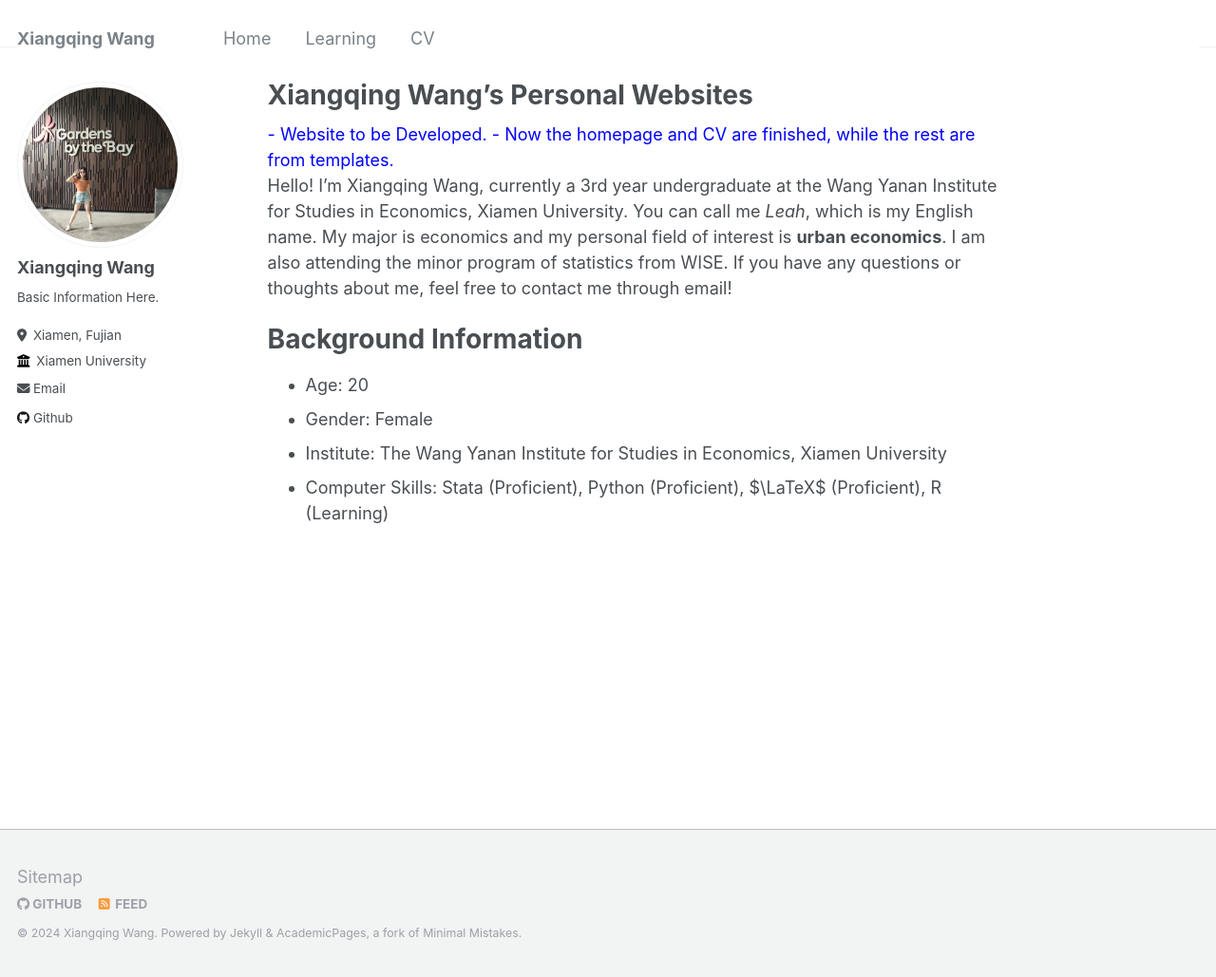
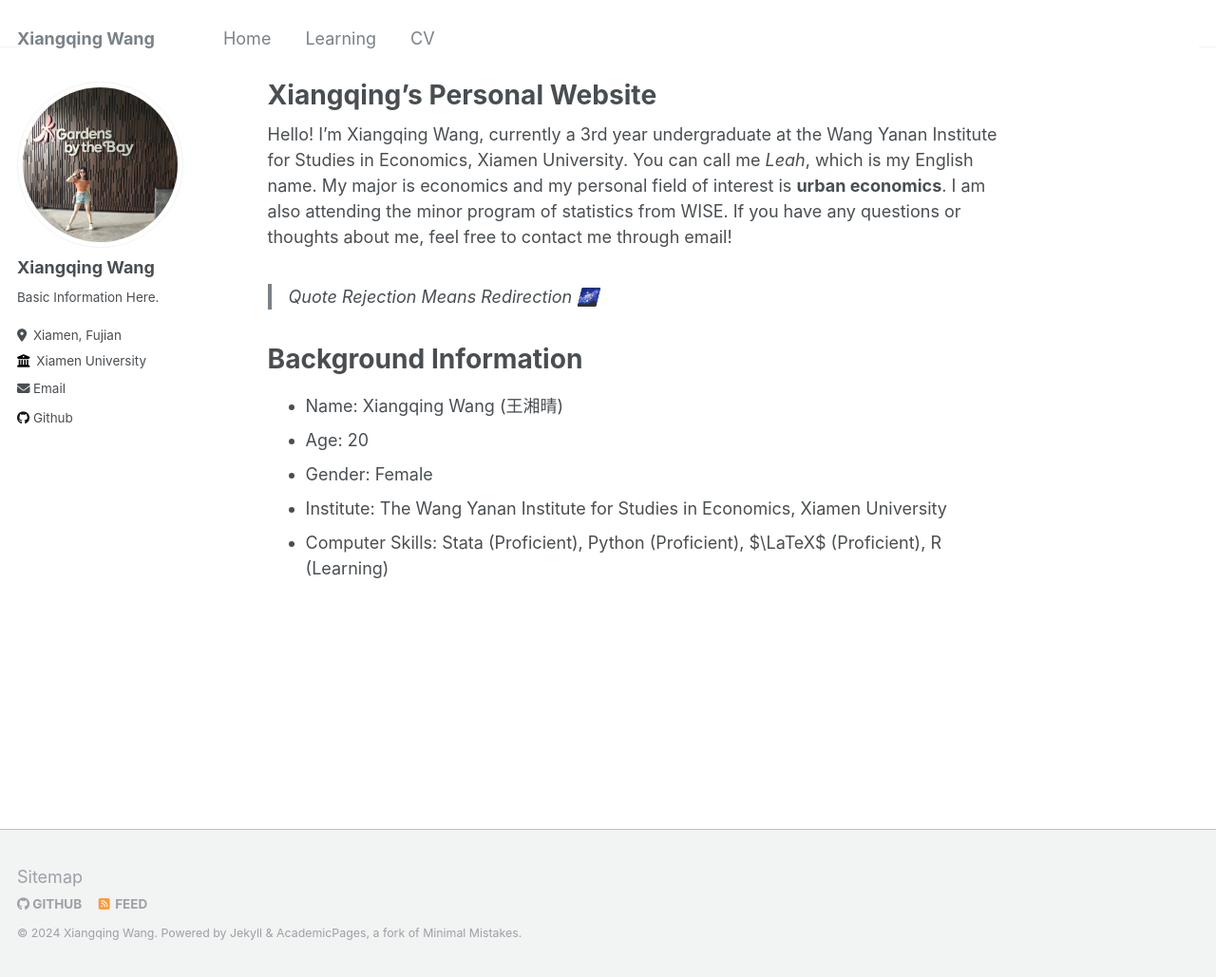
Before and after one commit to leahxqing/leahxqing.github.io, a Jekyll site: the page built from _pages/about.md, in a window 1280 px wide and 1029 px high. Shown: the whole window at 95% size. Built offline with Jekyll 4.4.1, drawn with Linux system fonts in a browser that asks for light colours.

Commit message:
Update about.md

```diff
--- a/_pages/about.md
+++ b/_pages/about.md
@@ -1,23 +1,20 @@
 ---
 permalink: /
-title: "Xiangqing Wang's Personal Websites"
+title: "Xiangqing's Personal Website"
 author_profile: true
 redirect_from:
   - /about/
   - /about.html
 ---
 
-<font color=blue>
+Hello! I'm Xiangqing Wang, currently a 3rd year undergraduate at the Wang Yanan Institute for Studies in Economics, Xiamen University. You can call me *Leah*, which is my English name. My major is economics and my personal field of interest is **urban economics**. I am also attending the minor program of statistics from WISE. If you have any questions or thoughts about me, feel free to contact me through email!
 
-- Website to be Developed.
-
-- Now the homepage and CV are finished, while the rest are from templates.
-</font>
-
-Hello! I'm Xiangqing Wang, currently a 3rd year undergraduate at the Wang Yanan Institute for Studies in Economics, Xiamen University. You can call me *Leah*, which is my English name. My major is economics and my personal field of interest is **urban economics**. I am also attending the minor program of statistics from WISE. If you have any questions or thoughts about me, feel free to contact me through email!
+> Quote
+> Rejection Means Redirection 🌌
 
 Background Information
 =====
+- Name: Xiangqing Wang (王湘晴)
 - Age: 20
 - Gender: Female
 - Institute: The Wang Yanan Institute for Studies in Economics, Xiamen University
```
